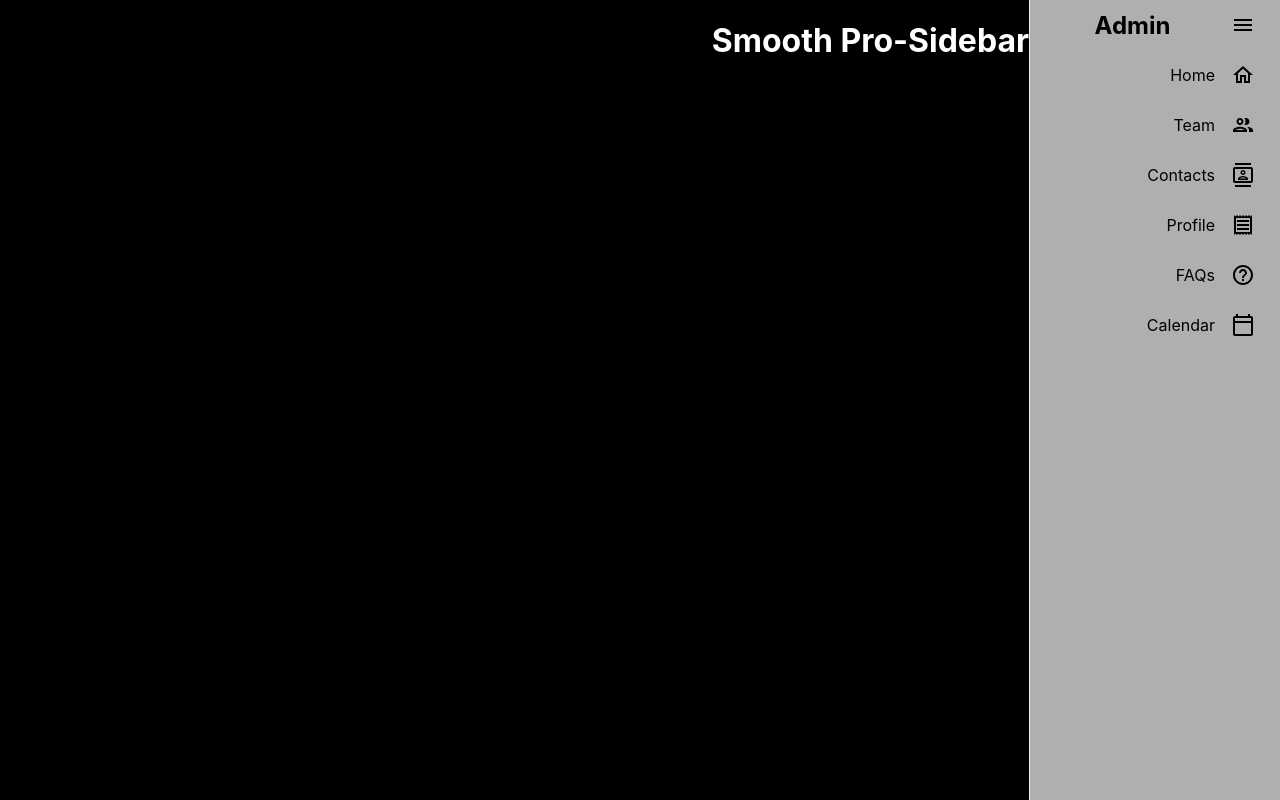
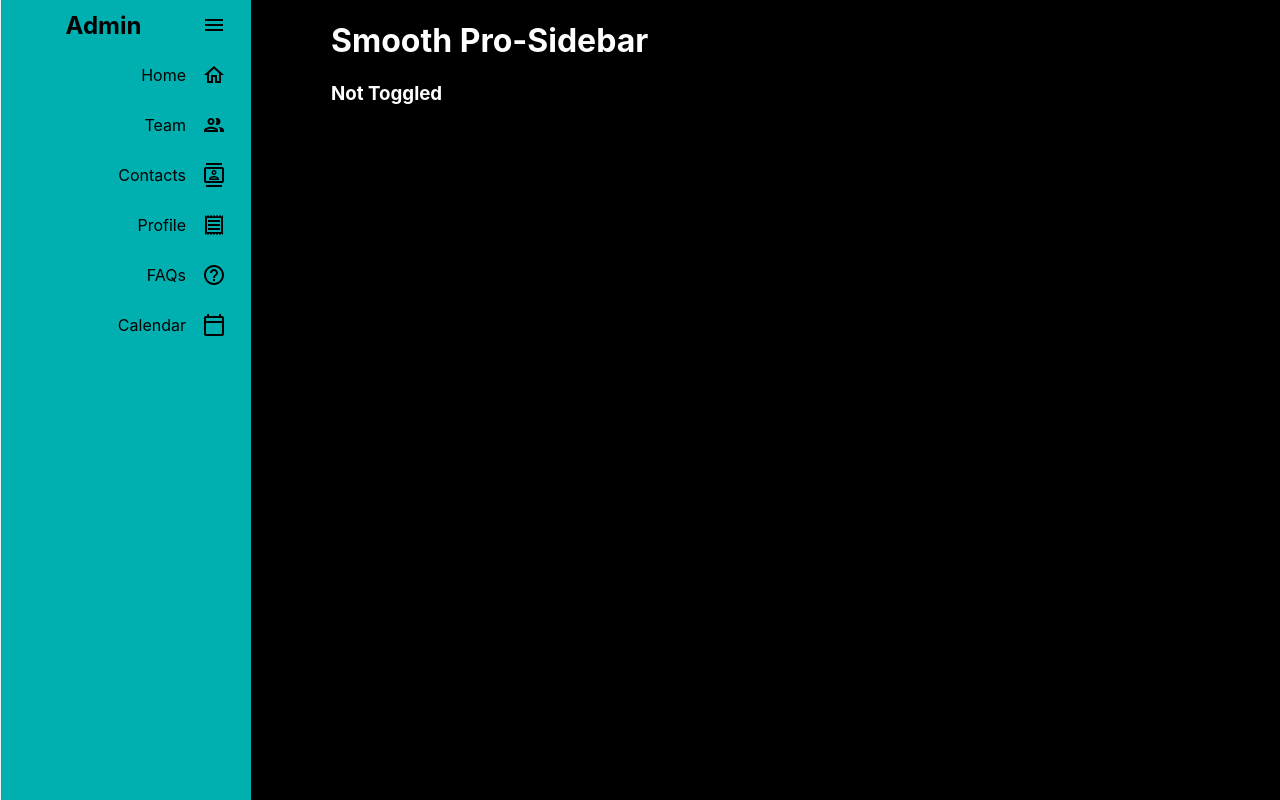
Before and after one commit to Marx-wrld/Smooth-Sidebar-UI, a React (Create React App) app: page / in a window 1280 px wide. Built offline with nearby package versions, Linux system fonts and the light colour scheme.

Commit message:
Toggling the sidebar text and changing the bgcolor

```diff
--- a/src/App.js
+++ b/src/App.js
@@ -10,16 +10,30 @@ import MenuOutlinedIcon from "@mui/icons-material/MenuOutlined";
 
 function App() {
   //importing the rtl prop in the useProSidebar hook along with the collapseSidebar prop to enable us reverse the sidebar direction.
-  const { collapseSidebar, rtl } = useProSidebar();
+  const { collapseSidebar, toggleSidebar, collapsed, toggled, broken, rtl } = useProSidebar();
+    const toggle = () => {
+      toggleSidebar();
+      if (toggled) {
+        console.log(true);
+        collapseSidebar();
+      } else {
+        console.log(false);
+        collapseSidebar();
+      }
+    };
   return (
     //The component should take a full window height and use flexbox
     <div id="app" style={({
       //adding flex direction row-reverse here
       height: "100vh" },
-      { display: "flex", flexDirection: "row-reverse"}
+      { display: "flex",
+      flexDirection: "row"}
       )}>
       {/* Adding a sidebar component that wraps a Menu component and a handful of other MenuItem components imported from react-pro-sidebar*/}
-      <Sidebar rtl={true}
+      <Sidebar
+      //Adding the style to change the background color
+      backgroundColor="rgb(0, 249, 249, 0.7)"
+      rtl={true}
       //Adding rtl={true} which is false by default
       style={
         { height: "100vh" }
@@ -47,9 +61,21 @@ function App() {
       </Sidebar>
       {/* Adding a flex title for our sidebar*/}
        <main>
-          <h1 style={{ color: "white", marginLeft: "5rem"}}>
+          <h1
+          onClick={() => {
+            toggle(); //Logs true or false to the console depending on whether the sidebar is toggled or not
+          }}
+          style={
+            { color: "white",
+             marginLeft: "5rem"}
+             }>
             Smooth Pro-Sidebar
           </h1>
+          { toggled ? (
+            <h3 style={{ color: "white", marginLeft: "5rem"}}>Toggled</h3>
+          ) : (
+            <h3 style={{ color: "white", marginLeft: "5rem"}}>Not Toggled</h3>
+          )}
         </main>
     </div>
   );
```
